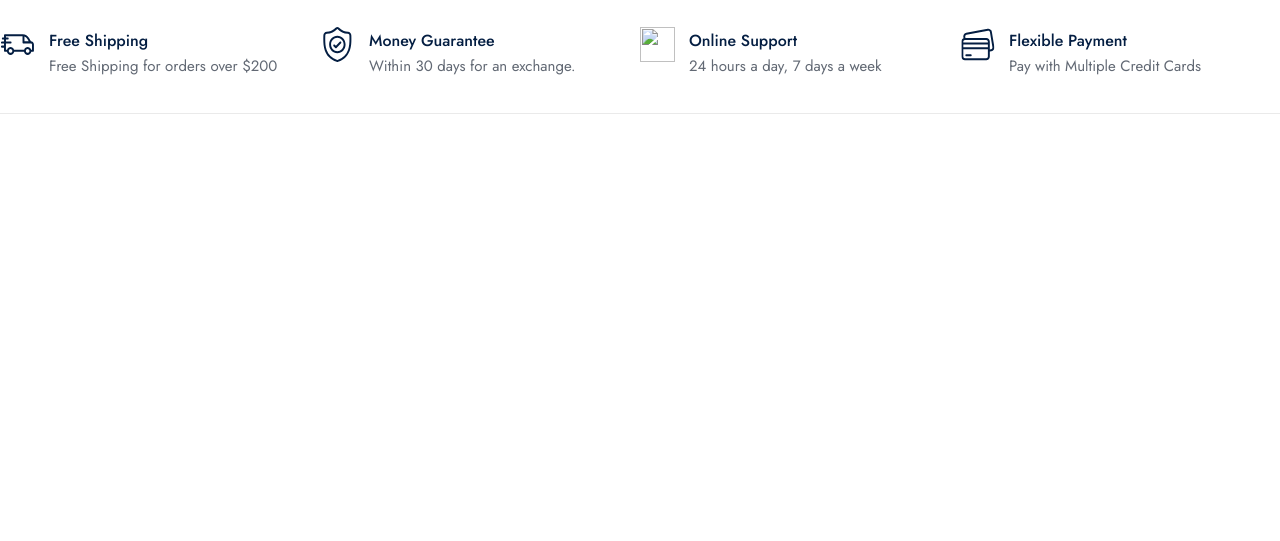
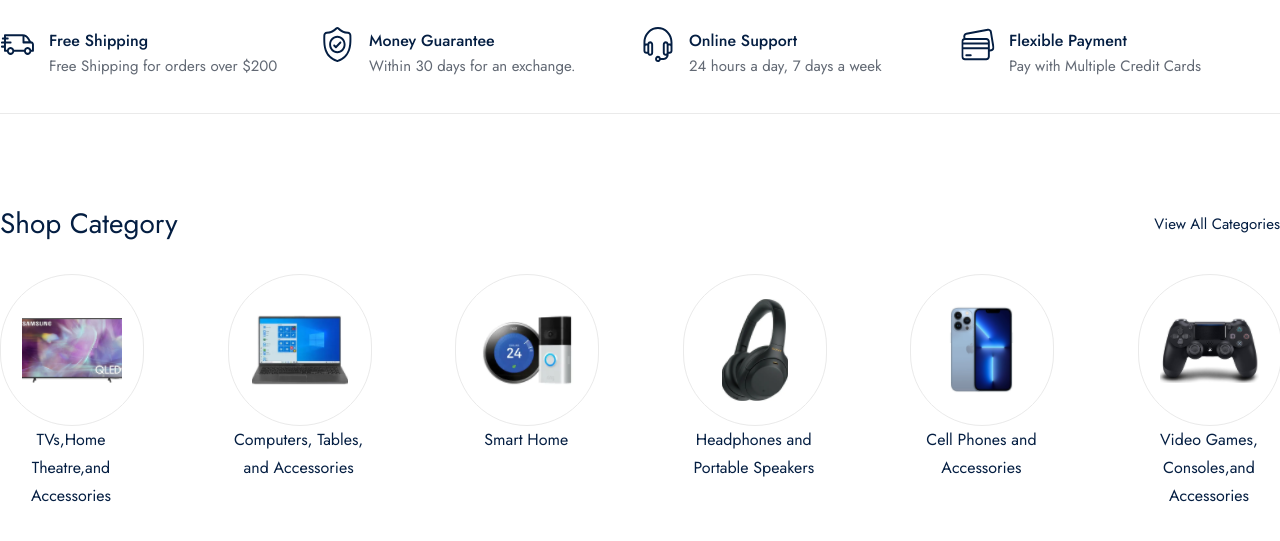
Before and after one commit to Joe01020220/Javokhir, a plain HTML site: page index.html in a window 1280 px wide. Shown: the part 733-1274 px from the top of the page. Before the commit the page ends 907 px from the top, so only its background shows below. Drawn offline with Linux system fonts and the light colour scheme.

Commit message:
category frame

```diff
--- a/index.html
+++ b/index.html
@@ -159,14 +159,14 @@
             </div>
           </div>
           <div class="service_box">
-            <img src="public/images/category/headphones 1.svg" alt="" />
+            <img src="public/images/category/headphone.svg" alt="" />
             <div class="service_content">
               <span>Online Support</span>
               <p>24 hours a day, 7 days a week</p>
             </div>
           </div>
           <div class="service_box">
-            <img src="public/images/category/credit-card 1.svg" alt="" />
+            <img src="public/images/category/credit-card-1.svg" alt="" />
             <div class="service_content">
               <span>Flexible Payment</span>
               <p>Pay with Multiple Credit Cards</p>
@@ -174,6 +174,52 @@
           </div>
         </div>
       </div>
+      <div class="shop_category_frame">
+        <div class="container">
+          <div class="category_top">
+            <span>Shop Category</span>
+            <a href="">View All Categories</a>
+          </div>
+          <div class="category_wrapper">
+            <div class="category_box">
+              <div class="category_img_box">
+                <img src="public/images/others/Tv.png" alt="" />
+              </div>
+              <span>TVs,Home Theatre,and Accessories</span>
+            </div>
+            <div class="category_box">
+              <div class="category_img_box">
+                <img src="public/images/others/laptop.png" alt="" />
+              </div>
+              <span>Computers, Tables, and Accessories</span>
+            </div>
+            <div class="category_box">
+              <div class="category_img_box">
+                <img src="public/images/others/smart home.png" alt="" />
+              </div>
+              <span>Smart Home</span>
+            </div>
+            <div class="category_box">
+              <div class="category_img_box">
+                <img src="public/images/others/sonyx4.png" alt="" />
+              </div>
+              <span>Headphones and Portable Speakers</span>
+            </div>
+            <div class="category_box">
+              <div class="category_img_box">
+                <img src="public/images/others/iphone.png" alt="" />
+              </div>
+              <span>Cell Phones and Accessories</span>
+            </div>
+            <div class="category_box">
+              <div class="category_img_box">
+                <img src="public/images/others/Ps4.png" alt="" />
+              </div>
+              <span>Video Games, Consoles,and Accessories</span>
+            </div>
+          </div>
+        </div>
+      </div>
     </div>
   </body>
 </html>
--- a/public/css/home.css
+++ b/public/css/home.css
@@ -500,3 +500,96 @@
   line-height: 22px;
   color: #626974;
 }
+
+/* SHOP CATEGORY */
+.shop_category_frame {
+  position: relative;
+  margin-top: 90px;
+  width: 100%;
+  height: auto;
+
+  display: flex;
+  justify-content: center;
+}
+
+.shop_category_frame .container {
+  flex-direction: column;
+}
+
+.container .category_top {
+  width: 100%;
+  height: auto;
+
+  display: flex;
+  flex-direction: row;
+  justify-content: space-between;
+  align-items: center;
+}
+
+.category_top span {
+  font-family: "Jost";
+  font-size: 28px;
+  font-weight: 400;
+  line-height: 40px;
+  letter-spacing: 0%;
+  text-align: left;
+
+  color: rgb(4, 30, 66);
+}
+
+.category_top a {
+  font-family: Jost;
+  font-size: 15px;
+  font-weight: 400;
+  line-height: 22px;
+  letter-spacing: 0%;
+  text-align: center;
+
+  color: rgb(4, 30, 66);
+}
+
+.category_top a:hover {
+  border-bottom: 2px solid #041e42;
+}
+
+.container .category_wrapper {
+  margin-top: 30px;
+  width: 100%;
+  height: auto;
+
+  display: flex;
+  flex-direction: row;
+  justify-content: space-between;
+}
+
+.category_wrapper .category_box {
+  width: 142px;
+  height: auto;
+
+  display: flex;
+  flex-direction: column;
+  cursor: pointer;
+}
+
+.category_box .category_img_box {
+  width: 100%;
+  height: 150px;
+
+  display: flex;
+  align-items: center;
+  justify-content: center;
+
+  border: 1px solid #eaeaea;
+  border-radius: 150px;
+}
+
+.category_box span {
+  font-family: Jost;
+  font-size: 16px;
+  font-weight: 400;
+  line-height: 28px;
+  letter-spacing: 0%;
+  text-align: center;
+
+  color: rgb(4, 30, 66);
+}
```
Also changed, not shown: public/images/category/credit-card-1.svg (renamed from public/images/category/credit-card 1.svg), public/images/category/headphone.svg (added), public/images/others/Ps4.png (added), public/images/others/Tv.png (added), public/images/others/iphone.png (added), public/images/others/laptop.png (added), public/images/others/smart home.png (added), public/images/others/sonyx4.png (added).
